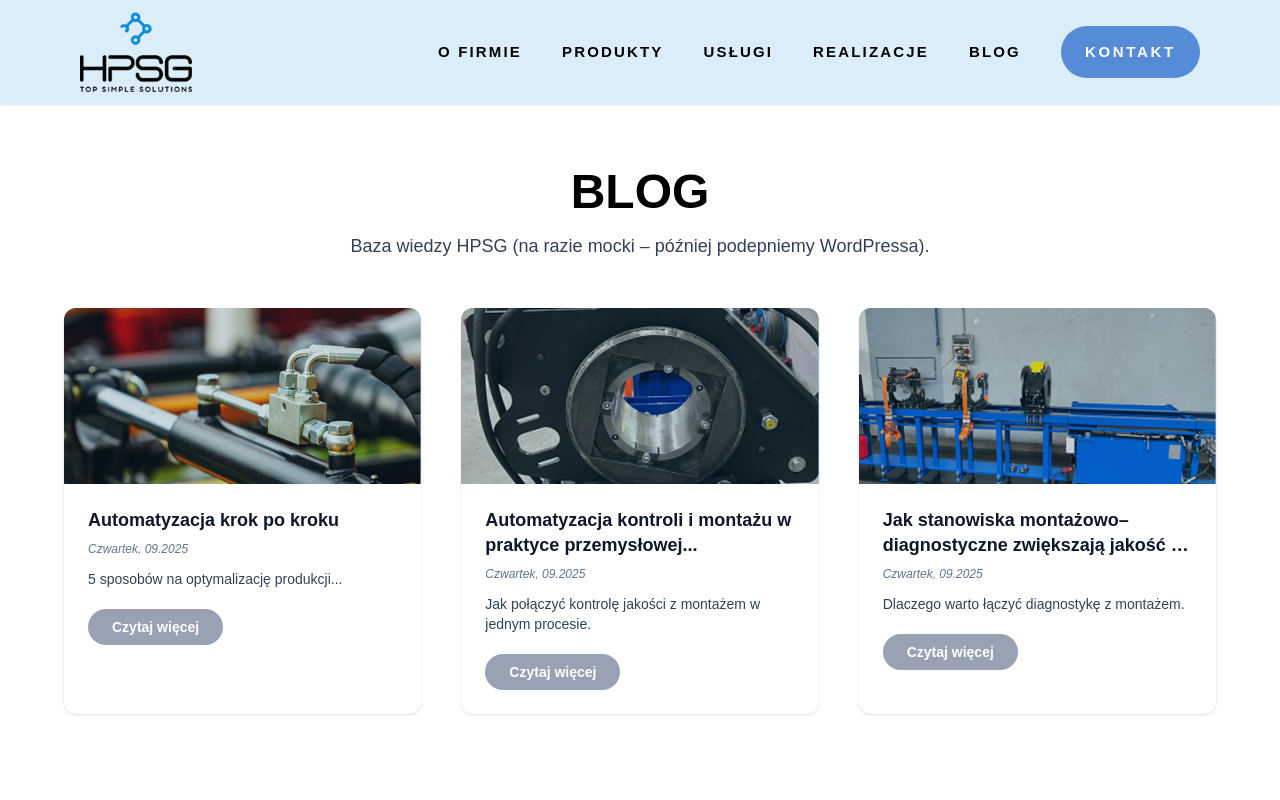
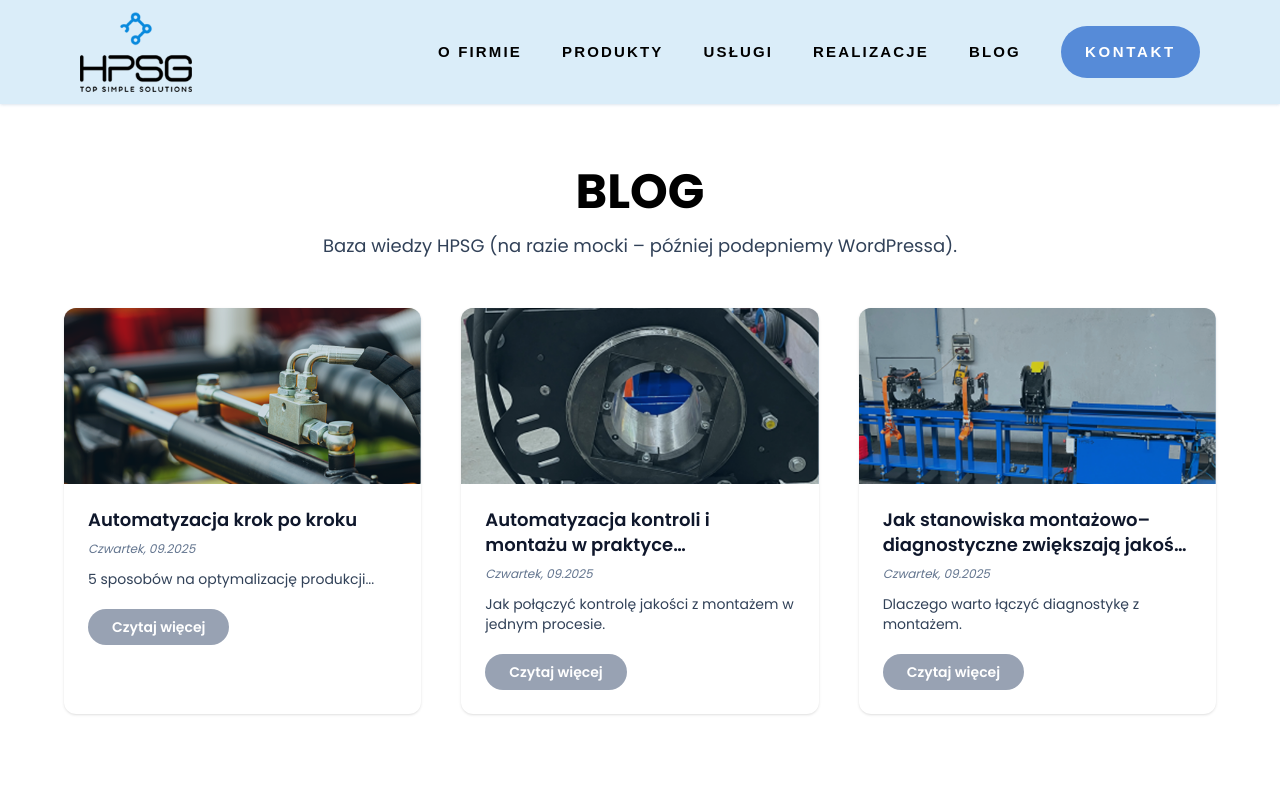
Before and after one commit to Kiczu/hpsg-website, a Next.js app: page /blog in a window 1280 px wide. Shown: the top 800 px of the page. Built offline with nearby package versions, Linux system fonts and the light colour scheme.

Commit message:
fix(hero-slider): implement SSR-free version of HeroSlider component and UI fix

```diff
--- a/src/app/layout.tsx
+++ b/src/app/layout.tsx
@@ -1,6 +1,7 @@
 import type { Metadata } from "next";
 import Header from "@/components/layout/Header";
 import Footer from "@/components/layout/Footer";
+import { Poppins } from "next/font/google";
 import "./globals.css";
 
 export const metadata: Metadata = {
@@ -9,12 +10,19 @@ export const metadata: Metadata = {
     "Automatyzacja produkcji, stanowiska montażowe, diagnostyka, projektowanie i wdrożenia.",
 };
 
+const poppins = Poppins({
+  subsets: ["latin"],
+  weight: ["400", "500", "600", "700", "800"],
+  variable: "--font-poppins", // opcjonalnie, ale polecam
+  display: "swap",
+});
+
 const Layout = ({ children }: { children: React.ReactNode }) => {
   return (
     <html lang="pl">
       <body className="min-h-screen flex flex-col bg-slate-50 text-slate-900">
         <Header />
-        <main className="flex-1">{children}</main>
+        <main className={`flex-1 ${poppins.className}`}>{children}</main>
         <Footer />
       </body>
     </html>
--- a/src/app/page.tsx
+++ b/src/app/page.tsx
@@ -1,4 +1,4 @@
-import HeroSlider from "@/components/HeroSlider";
+import HeroSlider from "@/components/HeroSliderNoSSR";
 import ProductCategories from "@/components/ProductCategories";
 import ServicesSection from "@/components/ServicesSection";
 import Slider from "@/components/Slider";
--- /dev/null
+++ b/src/components/HeroSliderNoSSR.tsx
@@ -0,0 +1,14 @@
+"use client";
+
+import dynamic from "next/dynamic";
+
+const HeroSlider = dynamic(() => import("./HeroSlider"), {
+  ssr: false,
+  loading: () => (
+    <section className="relative">
+      <div className="hero-swiper h-[420px] md:h-[520px] lg:h-[620px]" />
+    </section>
+  ),
+});
+
+export default HeroSlider;
```
Also changed, not shown: src/components/HeroSlider.tsx (+2 -12 lines).
